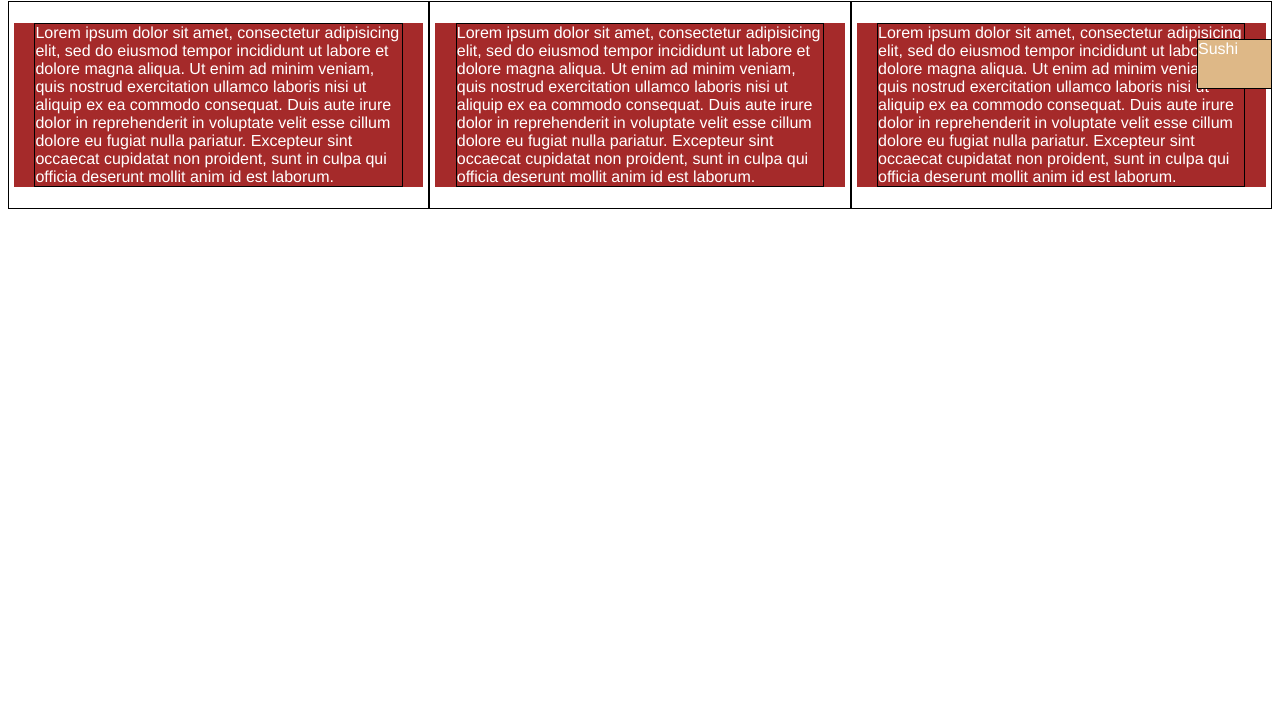
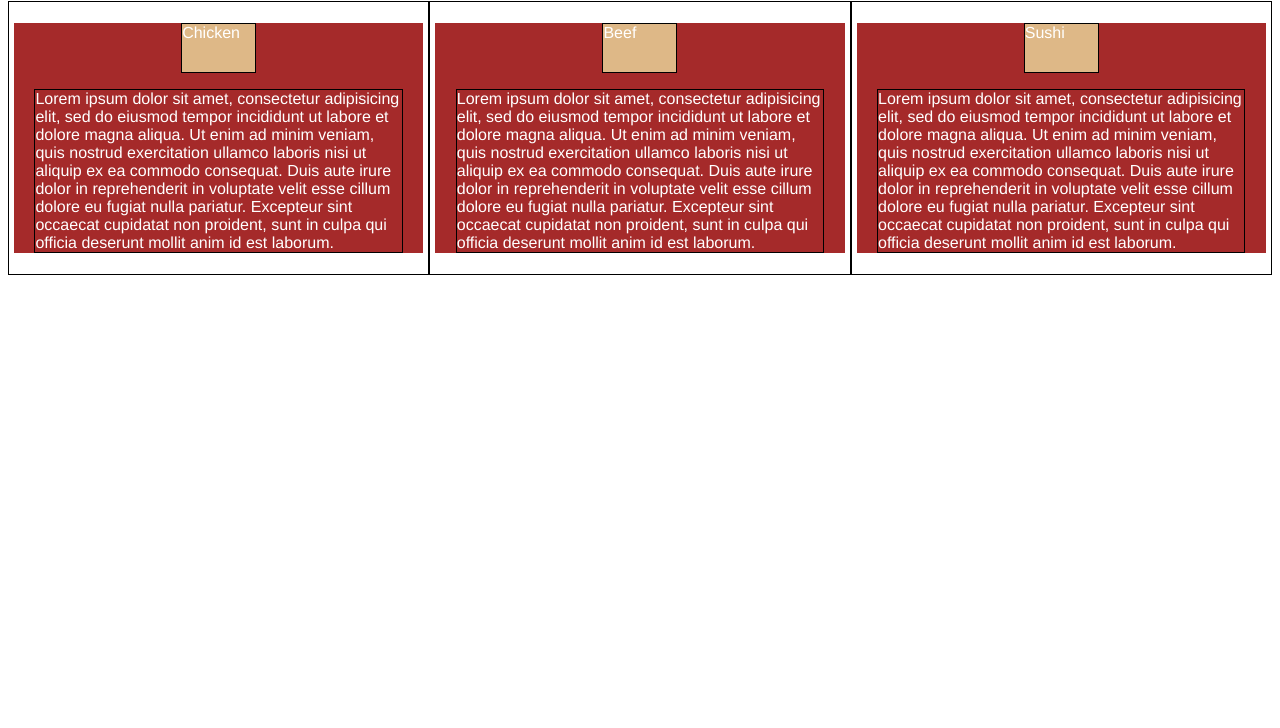
Before and after one commit to niniaziz/mod2_solution, a plain HTML site: page index.html in a window 1280 px wide. Shown: the part 72-800 px from the top of the page. Drawn offline with Linux system fonts and the light colour scheme.

Commit message:
Update styles.css

```diff
--- a/css/styles.css
+++ b/css/styles.css
@@ -25,11 +25,9 @@ p {
     background-color:#A52A2A;
 }
 .p2 {
-  position: absolute;
   background-color: #DEB887;
   width: 75px;
   height: 50px;
-  right: 0;
 }
 
 /* Simple Responsive Framework. */
```
